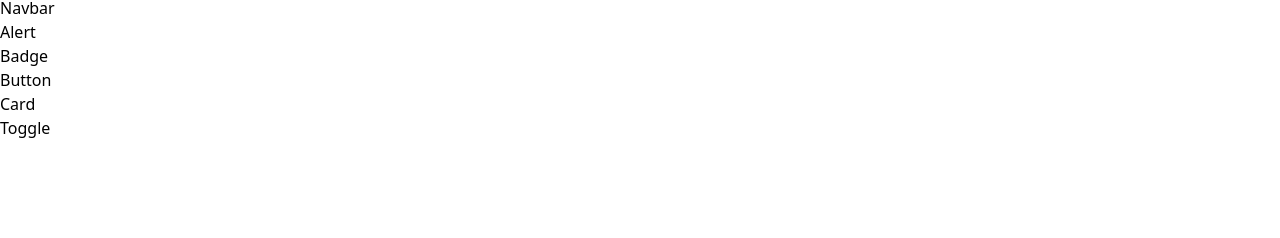
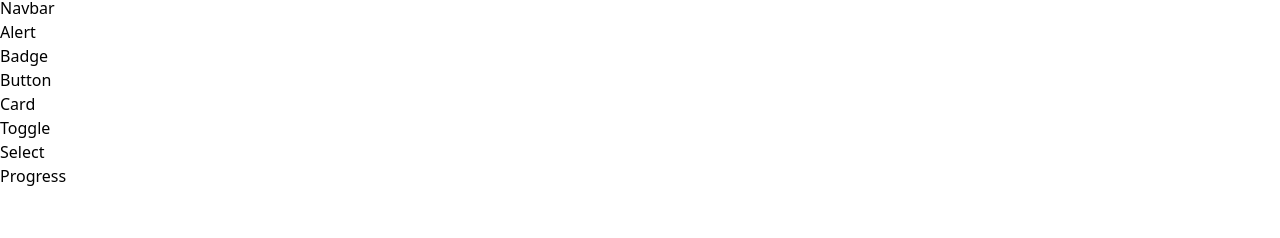
Before and after one commit to HanggityaRaharjo/luna-ui, a React (Vite) app: page /components/card in a window 1280 px wide. Shown: the part 852-1090 px from the top of the page. Built offline with nearby package versions, Linux system fonts and the light colour scheme.

Commit message:
menambah menu di sidebar

```diff
--- a/src/components/Sidebar.jsx
+++ b/src/components/Sidebar.jsx
@@ -164,6 +164,30 @@ const Sidebar = () => {
               <span> Toggle </span>
             </div>
           </Link>
+
+          <Link to={"/components/select"}>
+            <div
+              className={`mb-3 w-56 rounded-lg p-2 hover:bg-neutral transition duration-300 hover:text-white ${
+                stateUrl == "/components/select"
+                  ? "bg-neutral text-white"
+                  : "bg-transparent"
+              }`}
+            >
+              <span> Select </span>
+            </div>
+          </Link>
+
+          <Link to={"/components/progress"}>
+            <div
+              className={`mb-3 w-56 rounded-lg p-2 hover:bg-neutral transition duration-300 hover:text-white ${
+                stateUrl == "/components/progress"
+                  ? "bg-neutral text-white"
+                  : "bg-transparent"
+              }`}
+            >
+              <span> Progress </span>
+            </div>
+          </Link>
         </div>
         {/* End Sidebar Menu */}
       </div>
```
